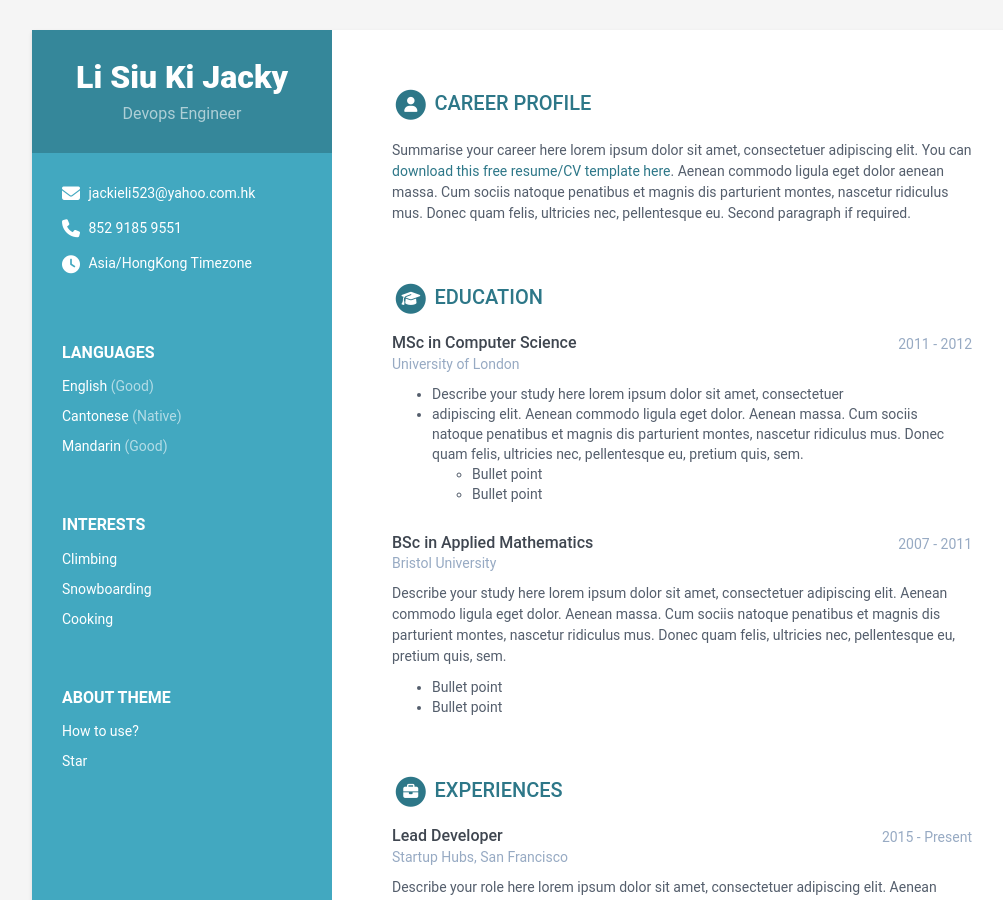
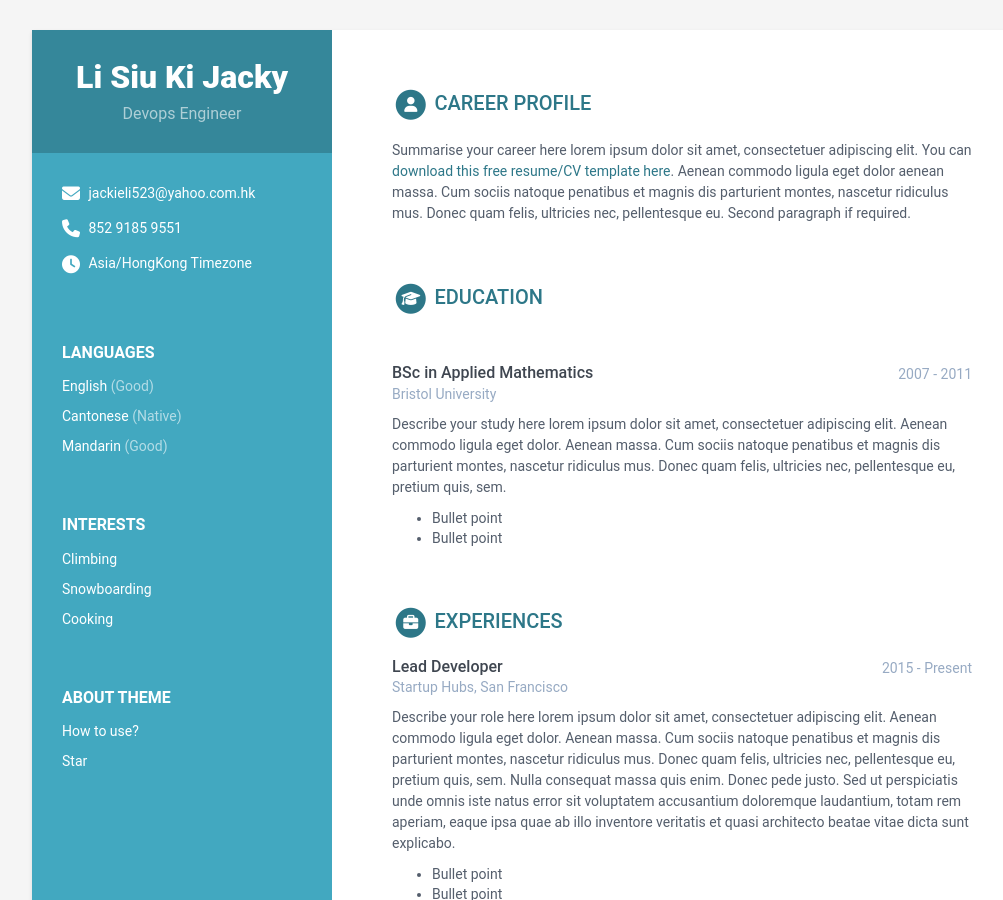
Before and after one commit to Ovvio2311/online-resume, a Jekyll site: the page built from index.html, in a window 1280 px wide and 900 px high. Shown: the whole window, without its empty margins (108-1111 px from the left). Built offline with Jekyll 4.4.1, drawn with Linux system fonts in a browser that asks for light colours.

Commit message:
Update data.yml

```diff
--- a/_data/data.yml
+++ b/_data/data.yml
@@ -69,17 +69,9 @@ career-profile:
 education:
     title: Education
     info:
-      - degree: MSc in Computer Science
-        university: University of London
-        time: 2011 - 2012
-        details: |
-          - Describe your study here lorem ipsum dolor sit amet, consectetuer
-          - adipiscing elit. Aenean commodo ligula eget dolor. Aenean massa. Cum
-          sociis natoque penatibus et magnis dis parturient montes, nascetur
-          ridiculus mus. Donec quam felis, ultricies nec, pellentesque eu,
-          pretium quis, sem.
-            - Bullet point
-            - Bullet point
+      - Higher Diploma: Information and Communications Technology
+        location: IVE
+        time: 2021 - 2024
       - degree: BSc in Applied Mathematics
         university: Bristol University
         time: 2007 - 2011
```
